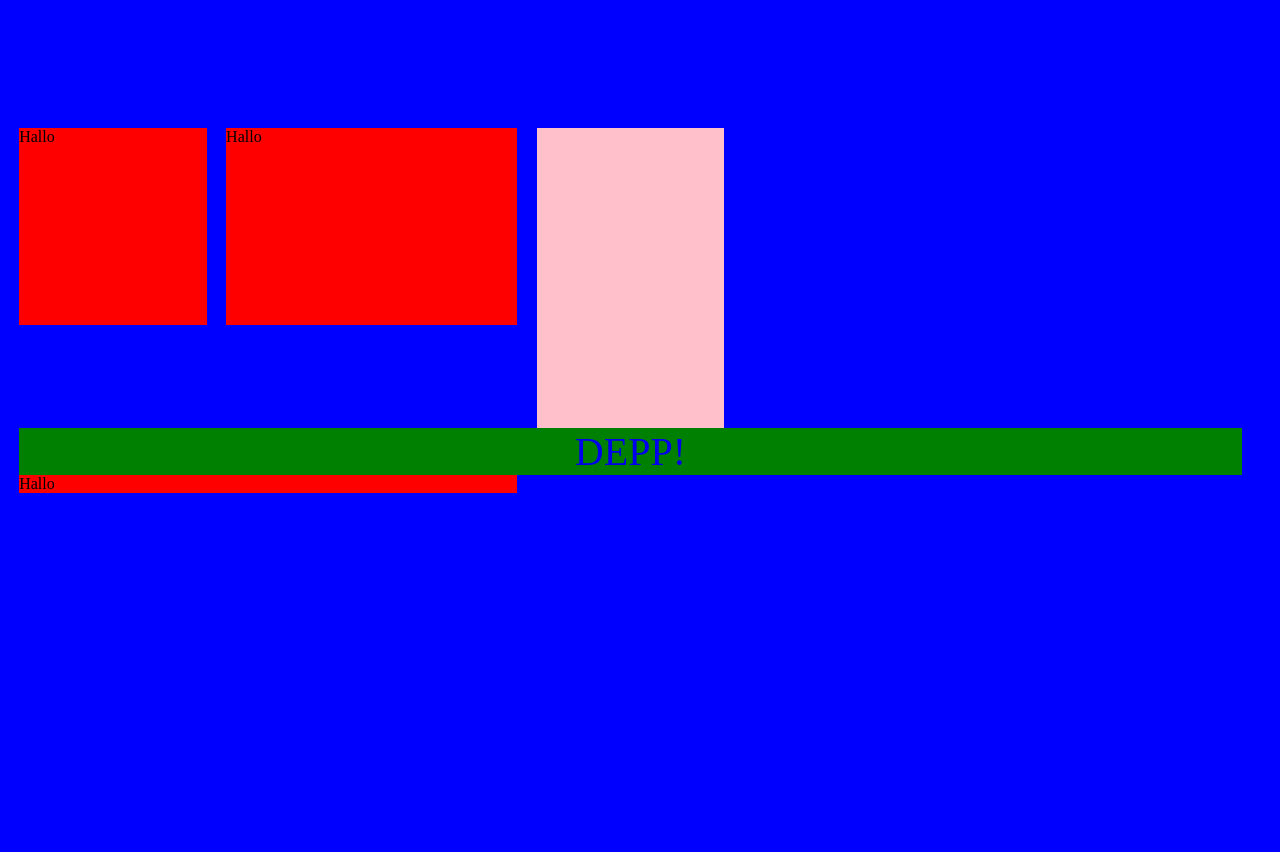
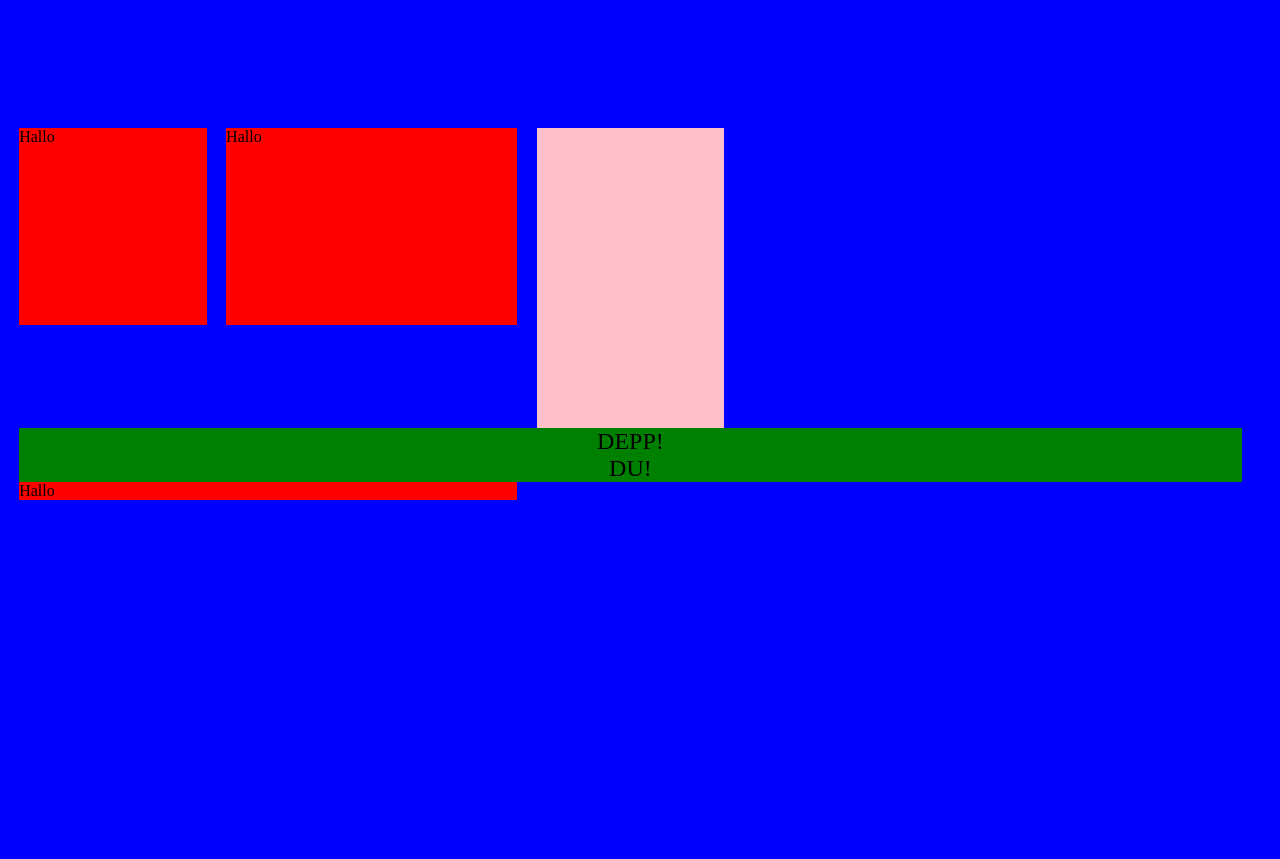
Before and after one commit to AndreasFaust/react-raster, a Next.js app: page /test in a window 1280 px wide. Built offline with nearby package versions, Linux system fonts and the light colour scheme.

Commit message:
feat: add order-prop

```diff
--- a/pages/test.tsx
+++ b/pages/test.tsx
@@ -70,8 +70,10 @@ const Testpage: NextPage<Props> = (props) => {
       </Box>
       <ChildBox />
       <Link href="/" passHref>
+        <Box>
           <Box
             style={`background: green;`}
+            order={[1, 1, 2]}
             component={
               <motion.a
                 initial={{ y: 50, opacity: 0 }}
@@ -79,7 +81,20 @@ const Testpage: NextPage<Props> = (props) => {
               />
             }
           >
-          <h1>DEPP!</h1>
+            <h2>DU!</h2>
+          </Box>
+          <Box
+            style={`background: green;`}
+            order={[2, 2, 1]}
+            component={
+              <motion.a
+                initial={{ y: 50, opacity: 0 }}
+                animate={{ y: 0, opacity: 1 }}
+              />
+            }
+          >
+            <h2>DEPP!</h2>
+          </Box>
         </Box>
       </Link>
       <Box cols={[4, 5]} bottom={1} style={`background: red;`}>
--- a/src/Box/StyledBox.tsx
+++ b/src/Box/StyledBox.tsx
@@ -28,6 +28,7 @@ interface Props {
   style?: string[];
   tag: string;
   top: string[];
+  order: number[];
 }
 
 const GridLayout = styled(Container)<Props>`
@@ -74,6 +75,7 @@ const GridLayout = styled(Container)<Props>`
         align-content: ${props.alignY[index]};
         align-items: ${props.alignY[index]};
         padding: ${props.padding[index]};
+        order: ${props.order[index]};
         ${props.style[index]}
       `;
     })}
@@ -104,6 +106,8 @@ const FlexBox = styled(Container)<Props>`
         margin-right: ${props.right[index]};
         margin-top: ${props.top[index]};
         margin-bottom: ${props.bottom[index]};
+
+        order: ${props.order[index]};
       `;
     })}
 `;
--- a/src/Box/index.tsx
+++ b/src/Box/index.tsx
@@ -39,6 +39,7 @@ const Box = React.forwardRef<HTMLElement, Props>(
       style,
       top,
       tag,
+      order,
     },
     ref
   ) => {
@@ -46,7 +47,6 @@ const Box = React.forwardRef<HTMLElement, Props>(
     if (!context) {
       return <ErrorMessage />;
     }
-
     const {
       breakpoint,
       breakpoints,
@@ -87,6 +87,8 @@ const Box = React.forwardRef<HTMLElement, Props>(
     const bottomNormalized = normalizeProps({ prop: bottom, breakpoints });
     const paddingNormalized = normalizeProps({ prop: padding, breakpoints });
     const styleNormalized = normalizeProps({ prop: style, breakpoints });
+    const orderNormalized = normalizeProps({ prop: order, breakpoints });
+
     const colsNormalized = normalizeProps({
       prop: cols,
       defaultProp: parentCols,
@@ -163,6 +165,7 @@ const Box = React.forwardRef<HTMLElement, Props>(
         padding={paddingNormalized}
         controlIsVisible={controlIsVisible}
         controlColor={controlColor}
+        order={orderNormalized}
         style={cssMode === "grid" && styleNormalized}
         ref={ref}
         attrs={{
--- a/src/Box/props.ts
+++ b/src/Box/props.ts
@@ -19,6 +19,7 @@ export interface Props {
   style?: string | string[];
   tag?: string;
   top?: number | number[];
+  order?: number | number[];
 }
 
 export const defaultProps = {
@@ -39,4 +40,5 @@ export const defaultProps = {
   style: null,
   tag: "div",
   top: 0,
+  order: null,
 };
```
Also changed, not shown: 5 other files (tests, documents, lock files or other folders). Lines whose indentation alone changed are shown as unchanged.
